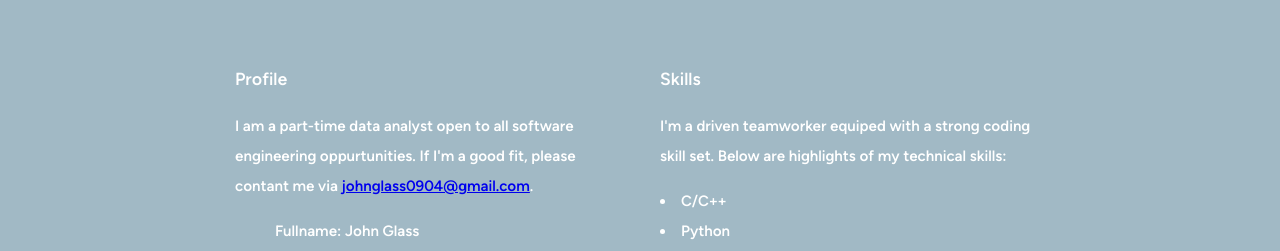
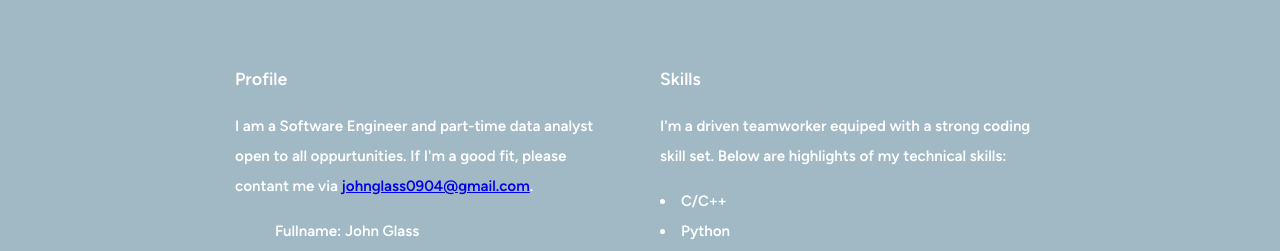
Before and after one commit to johnglass2003/johnglass2003.github.io, an Angular app: page / in a window 1280 px wide. Shown: the part 1398-1649 px from the top of the page. Built offline with nearby package versions, Linux system fonts and the light colour scheme.

Commit message:
update resume

```diff
--- a/src/app/app.component.html
+++ b/src/app/app.component.html
@@ -67,7 +67,7 @@
       <div class="row about-content">
          <div class="colB tab-full">
             <h3>Profile</h3>
-            <p>I am a part-time data analyst open to all software engineering oppurtunities. If I'm a good fit, please contant me via <a href="mailto:sunnybd97@gmail.com">johnglass0904@gmail.com</a>.</p>
+            <p>I am a Software Engineer and part-time data analyst open to all oppurtunities. If I'm a good fit, please contant me via <a href="mailto:sunnybd97@gmail.com">johnglass0904@gmail.com</a>.</p>
 
             <ul class="info-list">
                <li>
```
